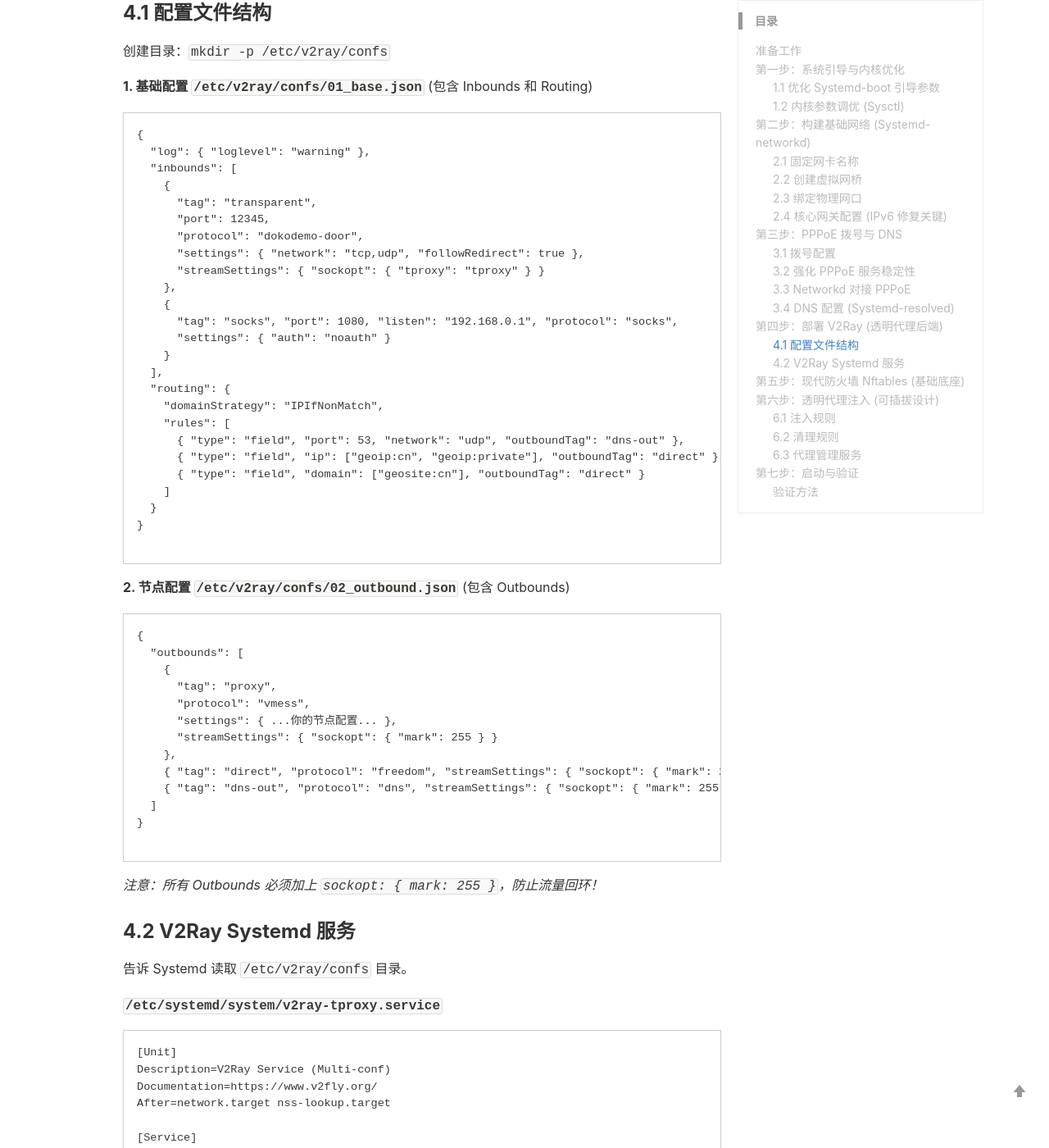
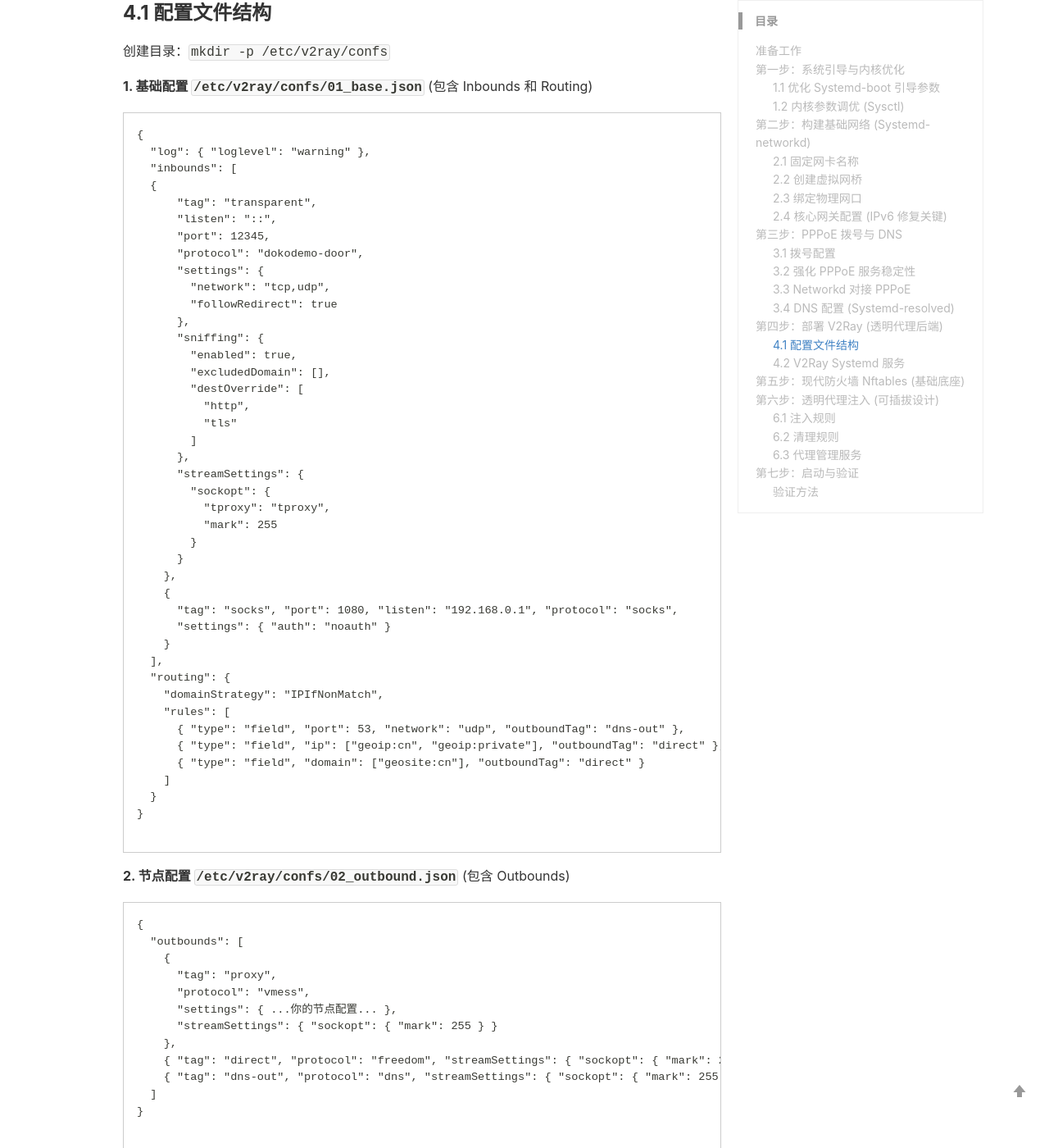
Before and after one commit to fiepi/fiepi.github.io, a Jekyll site: the page built from _posts/2025-12-27-archlinux-router.md, in a window 1280 px wide and 1400 px high, scrolled down 6197 px. Shown: the whole window at 82% size. Built offline with Jekyll 4.4.1, drawn with Linux system fonts in a browser that asks for light colours; comment, search, counter and statistics services are not loaded; a style sheet for code colours, icons or effects is not loaded; some of the changed text lies outside the part shown.

Commit message:
Enhance V2Ray configuration with improved inbound settings and added sniffing options

````diff
--- a/_posts/2025-12-27-archlinux-router.md
+++ b/_posts/2025-12-27-archlinux-router.md
@@ -297,12 +297,29 @@ DNSStubListenerExtra=fd00::1
 {
   "log": { "loglevel": "warning" },
   "inbounds": [
-    {
+  {
       "tag": "transparent",
+      "listen": "::",
       "port": 12345,
       "protocol": "dokodemo-door",
-      "settings": { "network": "tcp,udp", "followRedirect": true },
-      "streamSettings": { "sockopt": { "tproxy": "tproxy" } }
+      "settings": {
+        "network": "tcp,udp",
+        "followRedirect": true
+      },
+      "sniffing": {
+        "enabled": true,
+        "excludedDomain": [],
+        "destOverride": [
+          "http",
+          "tls"
+        ]
+      },
+      "streamSettings": {
+        "sockopt": {
+          "tproxy": "tproxy",
+          "mark": 255
+        }
+      }
     },
     {
       "tag": "socks", "port": 1080, "listen": "192.168.0.1", "protocol": "socks",
@@ -324,7 +341,7 @@ DNSStubListenerExtra=fd00::1
 **2. 节点配置 `/etc/v2ray/confs/02_outbound.json`**
 (包含 Outbounds)
 
-```json
+```
 {
   "outbounds": [
     {
````
